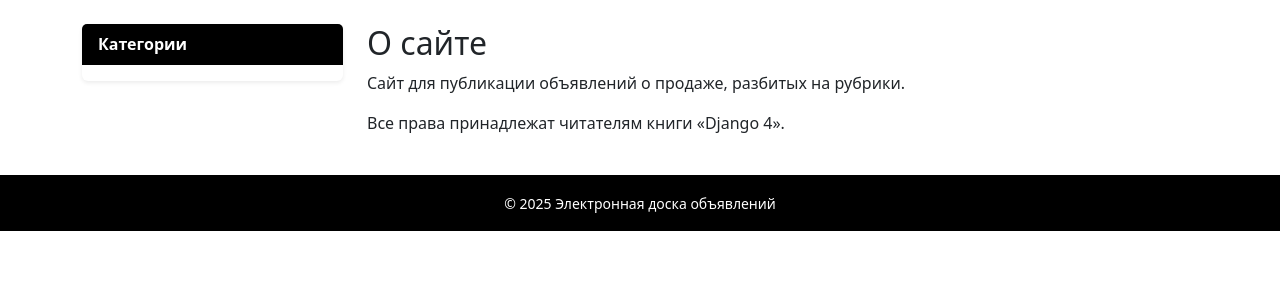
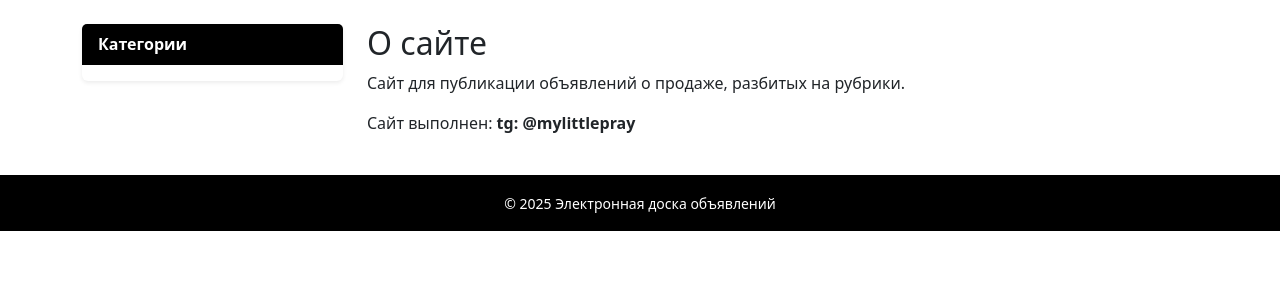
Before and after one commit to mylittlepray/MyClassifieds, a Django app: template main/templates/main/about.html in a window 1280 px wide. Shown: the part 273-573 px from the top of the page. Run offline with Django 5.2, Linux system fonts and the light colour scheme; the template is opened without the code that fills it, so the values that code supplies are empty; some libraries are stand-ins or nearby versions.

```diff
--- a/main/templates/main/about.html
+++ b/main/templates/main/about.html
@@ -5,5 +5,5 @@
 {% block content %}
 <h2>О сайте</h2>
 <p>Сайт для публикации объявлений о продаже, разбитых на рубрики.</p>
-<p>Все права принадлежат читателям книги &laquo;Django 4&raquo;.</p>
+<p>Сайт выполнен: <b>tg: @mylittlepray</b></p>
 {% endblock %}
```
